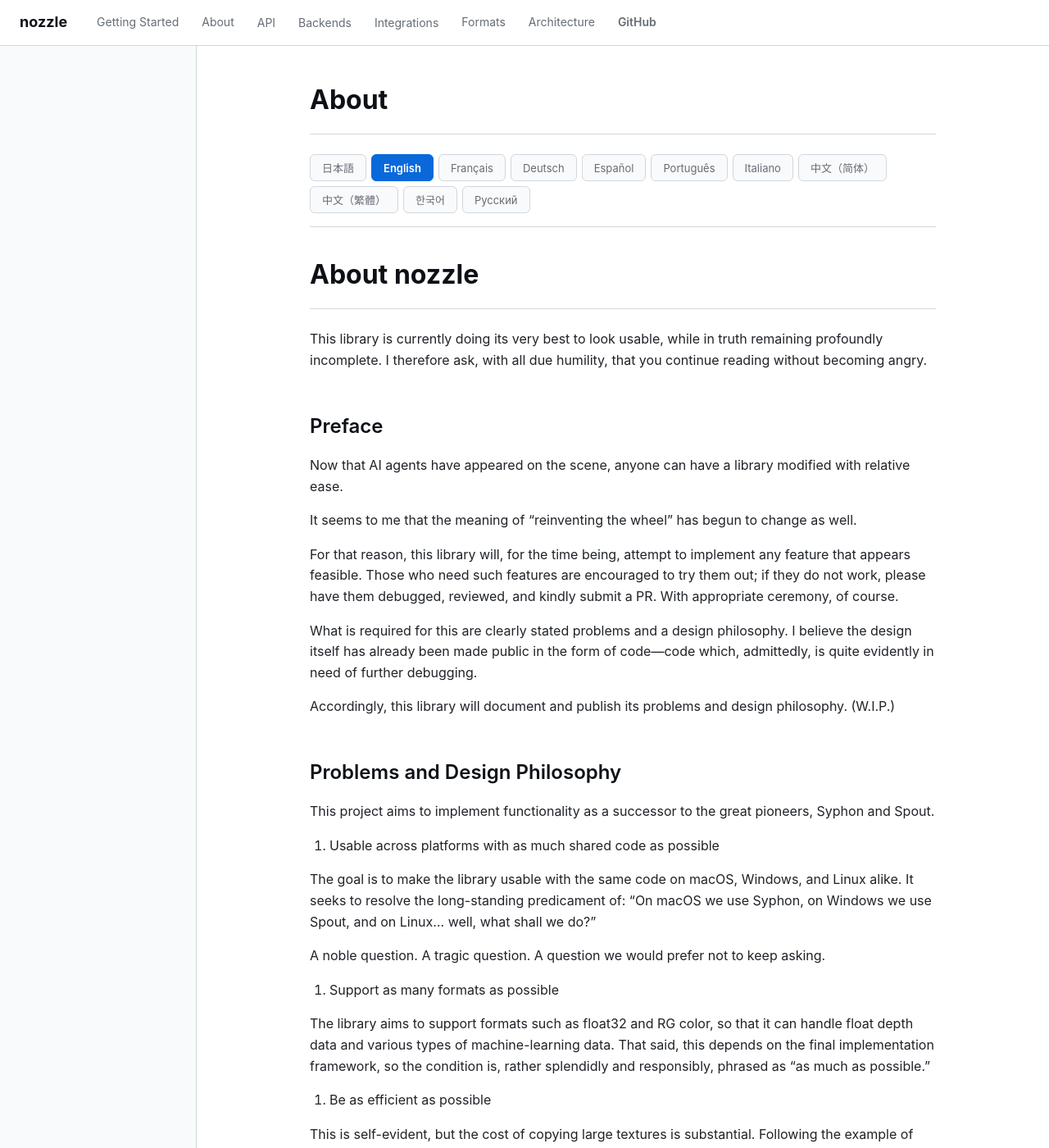
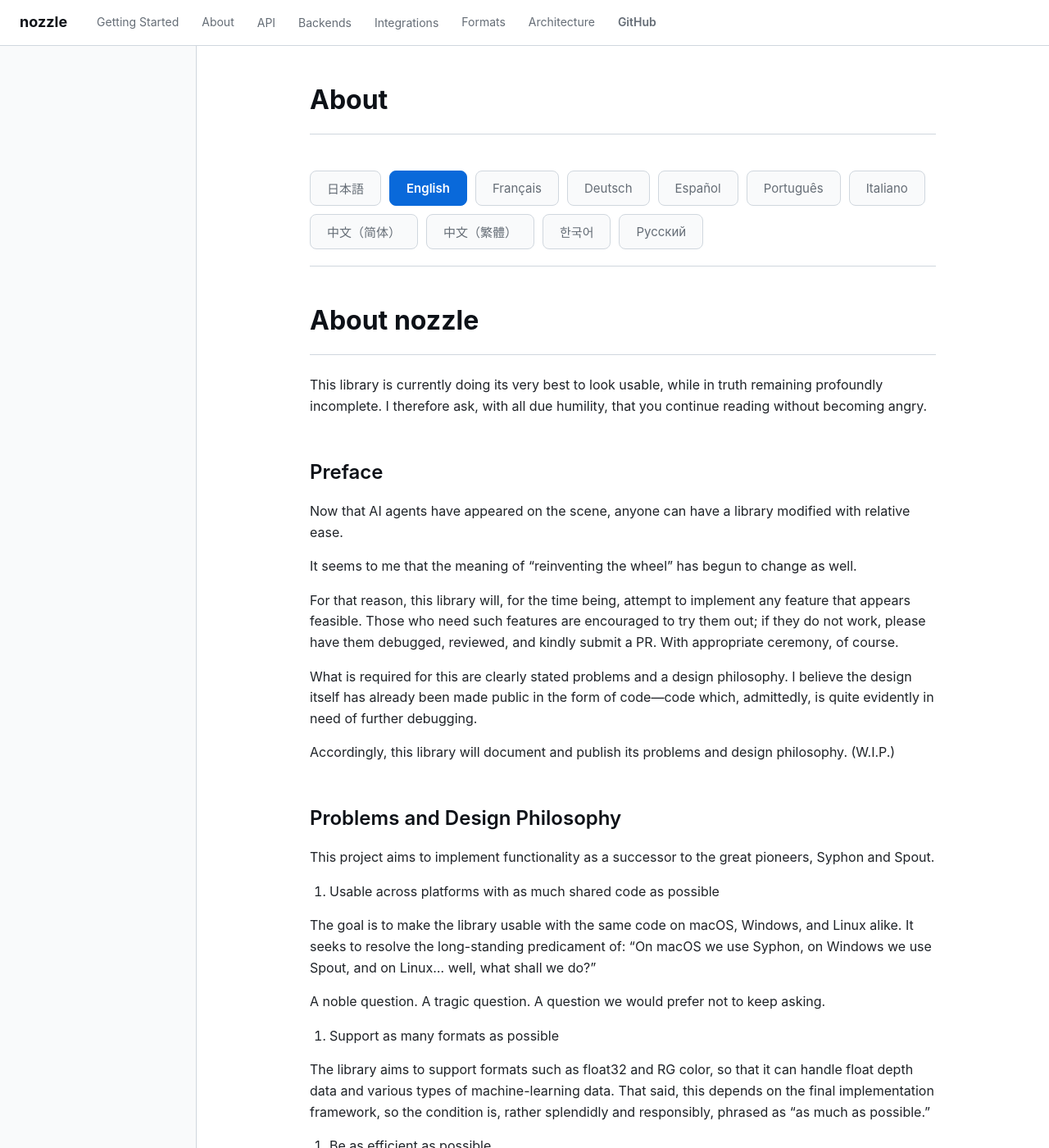
Before and after one commit to nozzle-io/.github, a Jekyll site: the page built from about.md, in a window 1280 px wide and 1400 px high. Shown: the whole window at 82% size. Built offline with Jekyll 4.4.1, drawn with Linux system fonts in a browser that asks for light colours.

Commit message:
Enlarge language picker buttons for better usability

```diff
--- a/_sass/main.scss
+++ b/_sass/main.scss
@@ -453,20 +453,20 @@ body {
 .about-lang-picker {
   display: flex;
   flex-wrap: wrap;
-  gap: 6px;
-  margin-bottom: 32px;
-  padding-bottom: 16px;
+  gap: 10px;
+  margin-bottom: 40px;
+  padding: 20px 0;
   border-bottom: 1px solid $color-border;
 }
 
 .lang-btn {
-  padding: 6px 14px;
-  font-size: 13px;
+  padding: 10px 20px;
+  font-size: 15px;
   font-family: inherit;
   color: $color-text-muted;
   background: $color-bg-sidebar;
   border: 1px solid $color-border;
-  border-radius: 6px;
+  border-radius: 8px;
   cursor: pointer;
   transition: background 0.15s, color 0.15s, border-color 0.15s;
 
```
